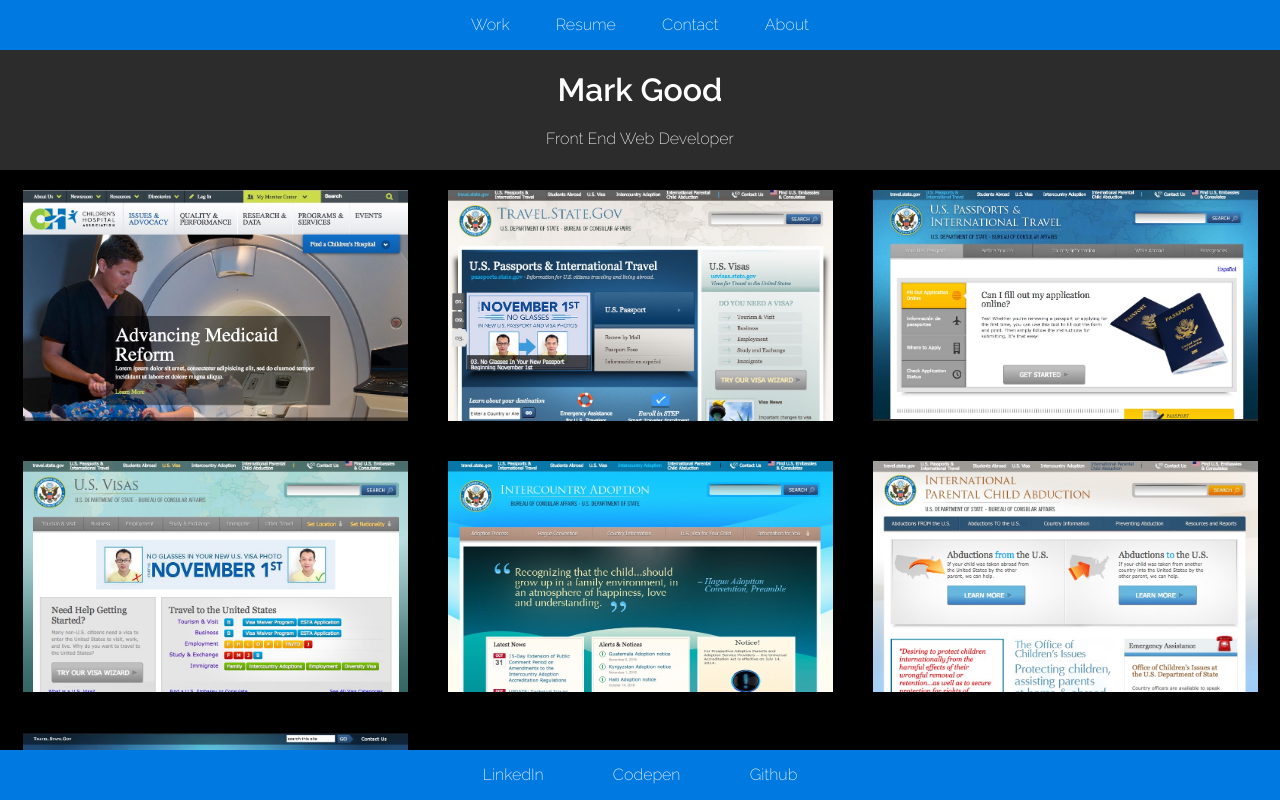
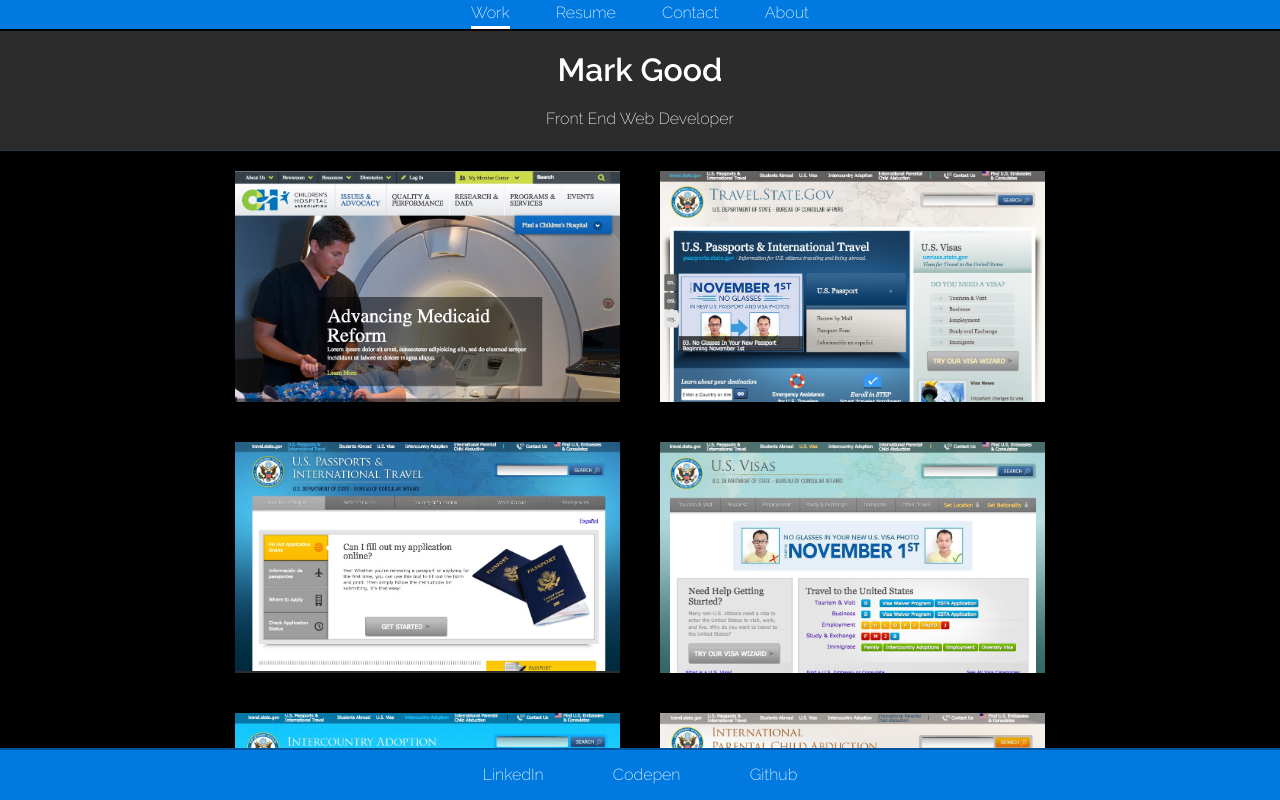
Before and after one commit to mgooood/mgooood.github.io, a website: page index.html in a window 1280 px wide. Drawn offline with nearby package versions, Linux system fonts and the light colour scheme.

Commit message:
tweaked css for nav item indicator and subtle css page tweaks

```diff
--- a/app/scss/main.scss
+++ b/app/scss/main.scss
@@ -60,10 +60,33 @@
 ********************************************************************************/
 .page-nav {
     background-color: rgb(0,122,225);
+    border-bottom: 2px solid #000;
+    height: 54px;
 }
+
+.nav-items {
+    margin-top: 0;
+    margin-bottom: 0;
+    height: 100%;
+    align-items: stretch;
+}
+
+.nav-items li {
+    display: flex;
+    flex-direction: column;
+    justify-content: center;
+    border-bottom: 3px solid transparent;
+}
+
+.nav-items li.active,
+.nav-items li:hover {
+    border-bottom: 3px solid #fff;
+}
+
 .page-header {
     text-align: center;
     background-color: rgba(74,74,74,0.6);
+    border-bottom: 1px solid rgba(0,122,225, 0.2);
     h1 {
         font-weight: 600;
     }
@@ -77,10 +100,6 @@
     margin: 0;
 }
 
-.work-items li:first-of-type {
-    margin-top: 20px;
-}
-
 .work-items li {
     width: 100%;
     height: 231px;
@@ -90,12 +109,17 @@
     cursor: pointer;
 }
 
+.work-items li:first-of-type {
+    margin-top: 20px;
+}
+
 .work-items li img {
     width: 100%;
 }
 
 .page-footer {
     background-color: rgb(0,122,225);
+    border-top: 2px solid rgba(0,0,0,0.3);
 }
 
 
@@ -133,10 +157,9 @@
         margin: 20px;
     }
 }
-@media screen and (min-width: 1275px) {
+@media screen and (min-width: 1290px) {
     .work-items {
-        width: 1275px;
-        flex-direction: row;
-        flex-wrap: wrap;
+        width: auto;
+        justify-content: center;
     }
 }
```
Also changed, not shown: app/css/main.css, css/main.min.css.
